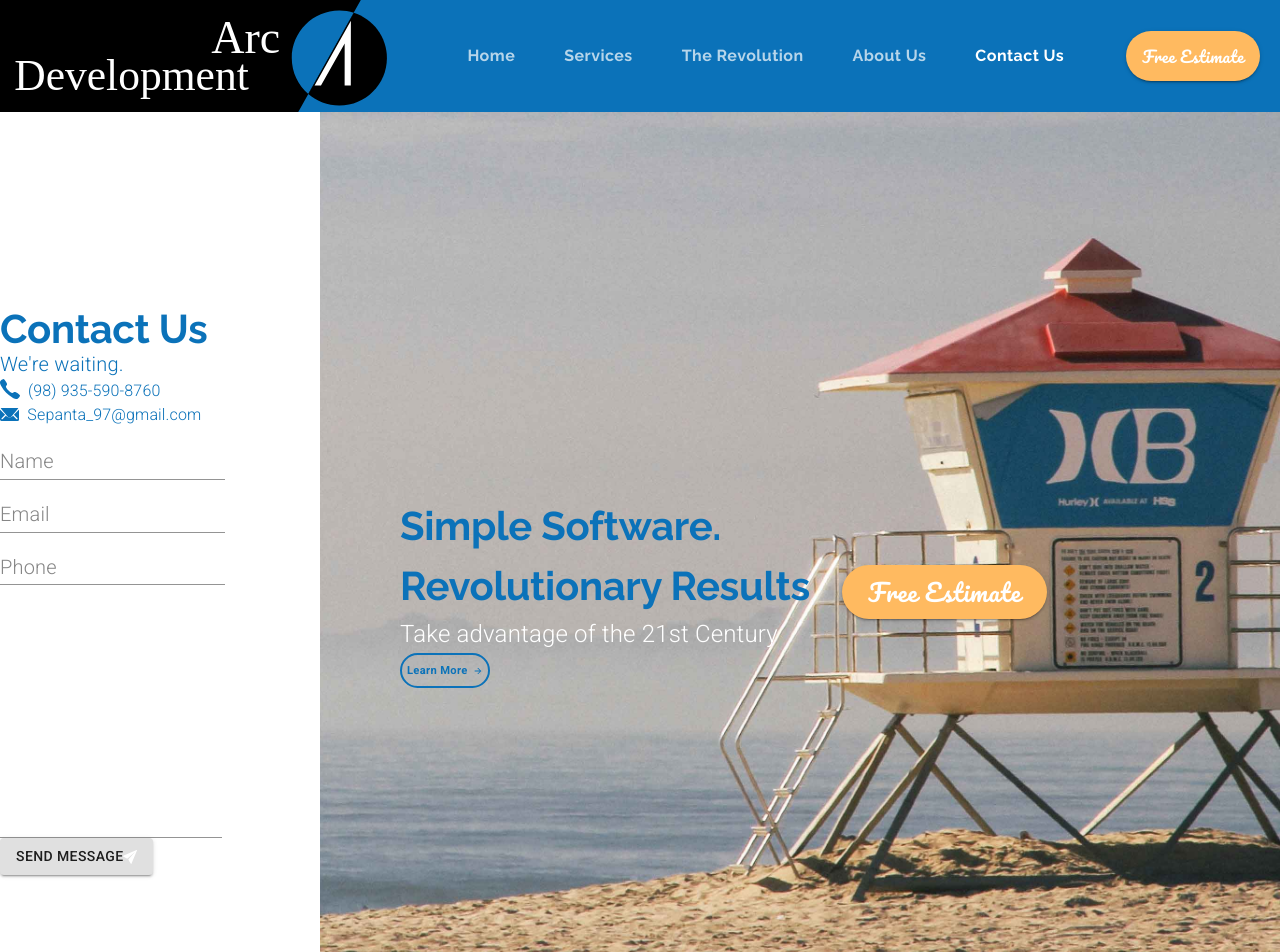
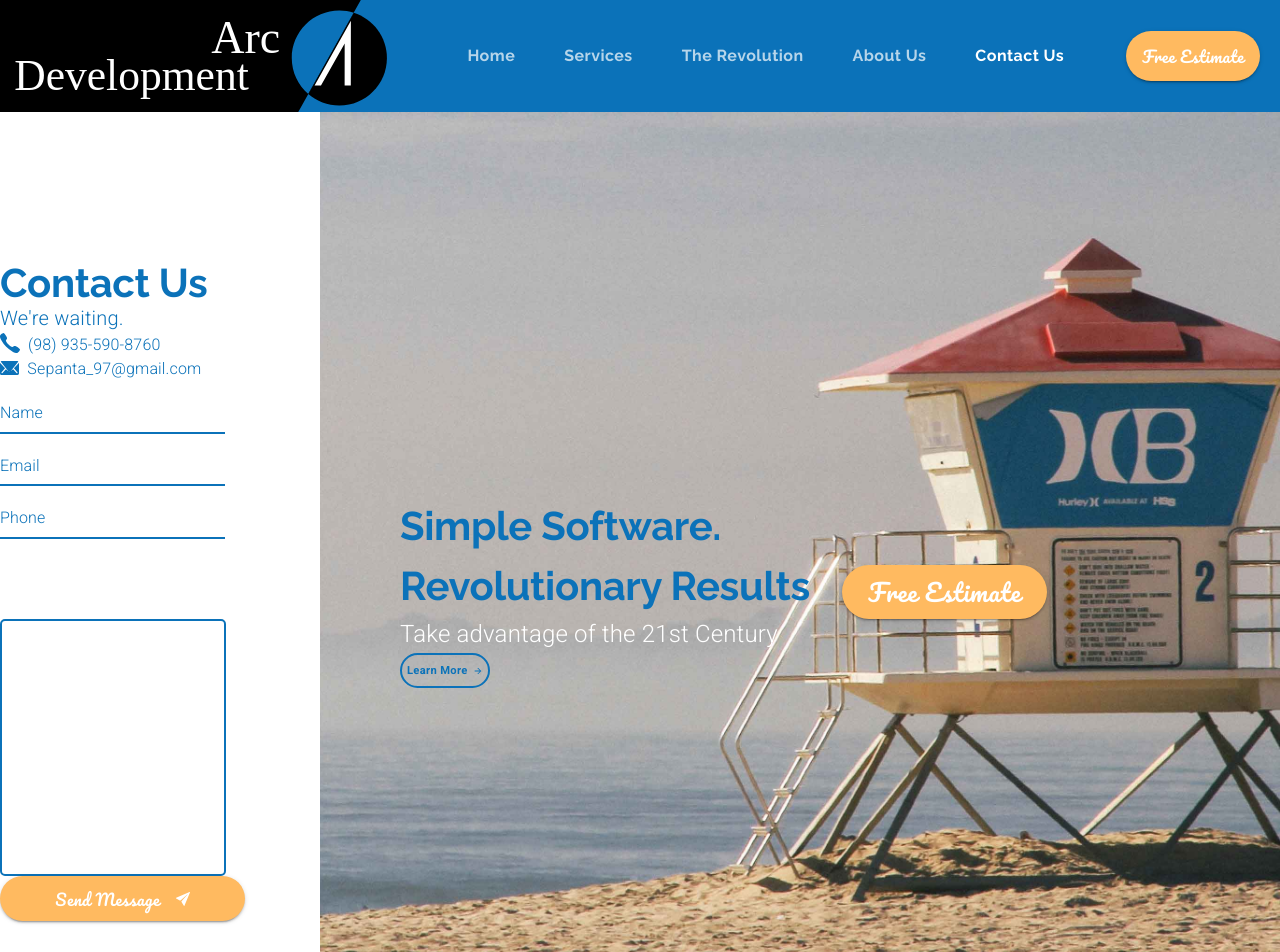
Before and after one commit to SepantaJoshani/Arc-Dev-Clone, a React (Create React App) app: page /contact in a window 1280 px wide. Shown: the top 952 px of the page. Built offline with nearby package versions, Linux system fonts and the light colour scheme.

Commit message:
override inputs in theming

```diff
--- a/src/components/ui/Theme.js
+++ b/src/components/ui/Theme.js
@@ -77,4 +77,25 @@
       fontWeight: "bold",
     },
   },
+  overrides: {
+    MuiInputLabel: {
+      root: {
+        color: arcBlue,
+        fontSize: "1rem",
+      },
+    },
+    MuiInput: {
+      underline: {
+        "&:before": {
+          borderBottom: `2px solid ${arcBlue}`,
+        },
+        "&:hover:not($disabled):not($focused):not($error):before": {
+          borderBottom: `2px solid ${arcBlue}`,
+        },
+
+
+      },
+
+    },
+  },
 });
--- a/src/pages/ContactUs.js
+++ b/src/pages/ContactUs.js
@@ -13,6 +13,7 @@
 import emailIcon from "../assets/email.svg";
 import airplane from "../assets/send.svg";
 import ButtonArrow from "../components/ui/ButtonArrow";
+import { orange } from "@material-ui/core/colors";
 
 const useStyles = makeStyles((theme) => ({
   background: {
@@ -47,6 +48,22 @@
       marginBottom: "2rem",
     },
   },
+  message: {
+    border: `2px solid ${theme.palette.common.blue}`,
+    marginTop: "5rem",
+    borderRadius: 5,
+  },
+  sendButton: {
+    ...theme.typography.estimate,
+    borderRadius: 50,
+    height: 45,
+    width: 245,
+    fontSize: "1rem",
+    backgroundColor: theme.palette.common.orange,
+    "&:hover": {
+      background: theme.palette.secondary.light,
+    },
+  },
 }));
 
 const ContactUs = ({ setValue }) => {
@@ -62,7 +79,7 @@
   return (
     <Grid container direciton="row">
       {/*--------Form Block (Left)--------*/}
-      <Grid item container direction="column" justifyContent="center" lg={3}>
+      <Grid item container direction="column"  justifyContent="center" lg={3}>
         <Grid item>
           <Typography variant="h2" style={{ lineHeight: 1 }}>
             Contact Us
@@ -108,7 +125,7 @@
             </Typography>
           </Grid>
         </Grid>
-        <Grid item container>
+        <Grid item container style={{maxWidth:'20rem'}}>
           <Grid item>
             <TextField
               label="Name"
@@ -134,9 +151,11 @@
             />
           </Grid>
         </Grid>
-        <Grid item>
+        <Grid item style={{maxWidth:'20rem'}}>
           <TextField
+            InputProps={{ disableUnderline: true }}
             value={message}
+            className={classes.message}
             id="message"
             onChange={(event) => setMessage(event.target.value)}
             multiline
@@ -144,13 +163,20 @@
           />
         </Grid>
         <Grid item>
-          <Button variant="contained">
-            Send Message <img src={airplane} alt="airplane" />
+          <Button variant="contained" className={classes.sendButton}>
+            Send Message
+            <img style={{ marginLeft: "1rem" }} src={airplane} alt="airplane" />
           </Button>
         </Grid>
       </Grid>
       {/*--------Call 2 Action Block (Right)--------*/}
-      <Grid item container alignItems='center' className={classes.background} lg={9}>
+      <Grid
+        item
+        container
+        alignItems="center"
+        className={classes.background}
+        lg={9}
+      >
         <Grid
           item
           style={{
```
